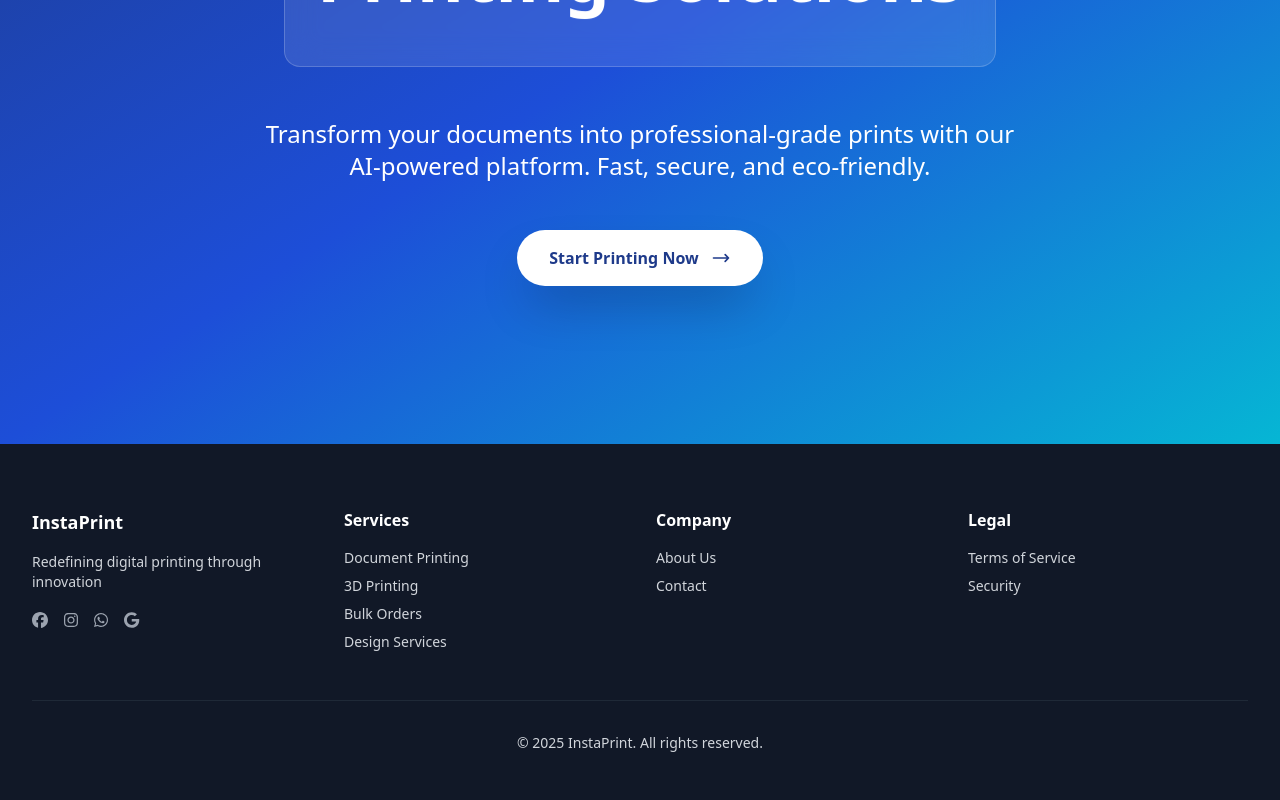
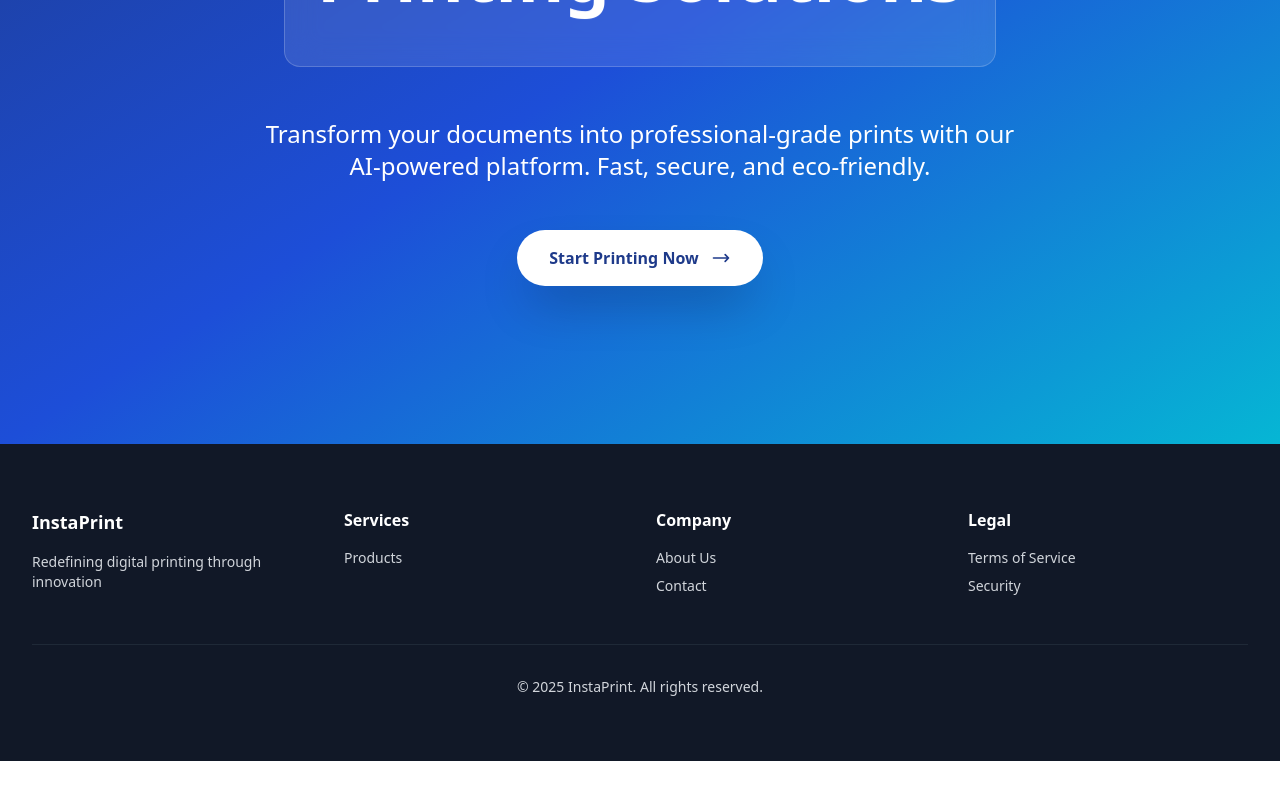
Before and after one commit to Anupreet93/InstaPrint, a React (Vite) app: page / in a window 1280 px wide. Shown: the part 356-1156 px from the top of the page. After the commit the page ends 1117 px from the top, so only its background shows below. Built offline with nearby package versions, Linux system fonts and the light colour scheme.

Commit message:
Update Footer.jsx
Remove the buttons from footer section

```diff
--- a/src/components/Footer.jsx
+++ b/src/components/Footer.jsx
@@ -1,8 +1,6 @@
 // src/components/Footer.js
 import React from 'react';
 import { Link } from 'react-router-dom';
-import { FontAwesomeIcon } from '@fortawesome/react-fontawesome';
-import { faGoogle, faInstagram, faFacebook, faWhatsapp } from '@fortawesome/free-brands-svg-icons';
 
 const Footer = () => (
   <footer className="bg-gray-900 text-gray-300 py-16">
@@ -11,20 +9,6 @@ const Footer = () => (
         <div className="space-y-4">
           <h5 className="text-white font-bold text-lg">InstaPrint</h5>
           <p className="text-sm">Redefining digital printing through innovation</p>
-          <div className="flex space-x-4">
-            <a href="#" className="text-gray-400 hover:text-white">
-              <FontAwesomeIcon icon={faFacebook} />
-            </a>
-            <a href="#" className="text-gray-400 hover:text-white">
-              <FontAwesomeIcon icon={faInstagram} />
-            </a>
-            <a href="#" className="text-gray-400 hover:text-white">
-              <FontAwesomeIcon icon={faWhatsapp} />
-            </a>
-            <a href="#" className="text-gray-400 hover:text-white">
-              <FontAwesomeIcon icon={faGoogle} />
-            </a>
-          </div>
         </div>
 
         <div>
@@ -32,22 +16,7 @@ const Footer = () => (
           <ul className="space-y-2 text-sm">
             <li>
               <Link to="/products" className="hover:text-white">
-                Document Printing
-              </Link>
-            </li>
-            <li>
-              <Link to="/products" className="hover:text-white">
-                3D Printing
-              </Link>
-            </li>
-            <li>
-              <Link to="/products" className="hover:text-white">
-                Bulk Orders
-              </Link>
-            </li>
-            <li>
-              <Link to="/products" className="hover:text-white">
-                Design Services
+                Products
               </Link>
             </li>
           </ul>
```
